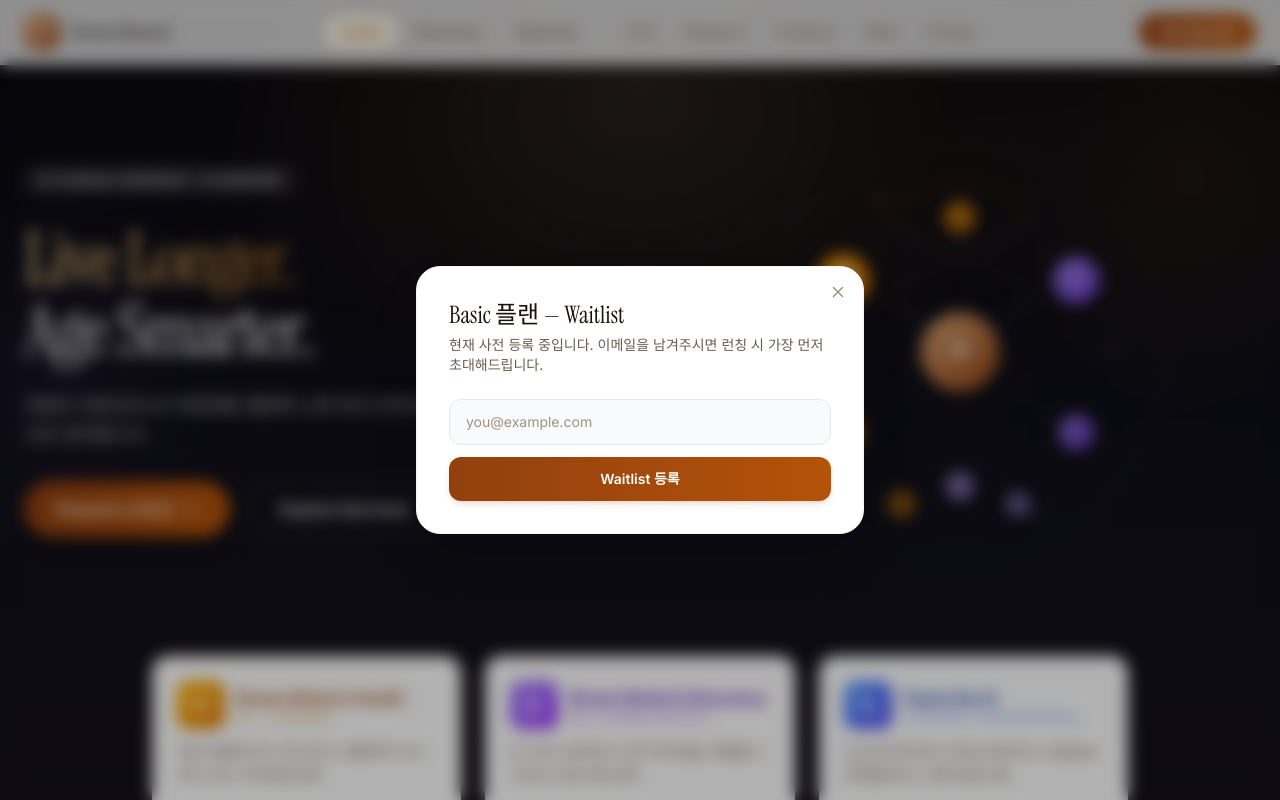
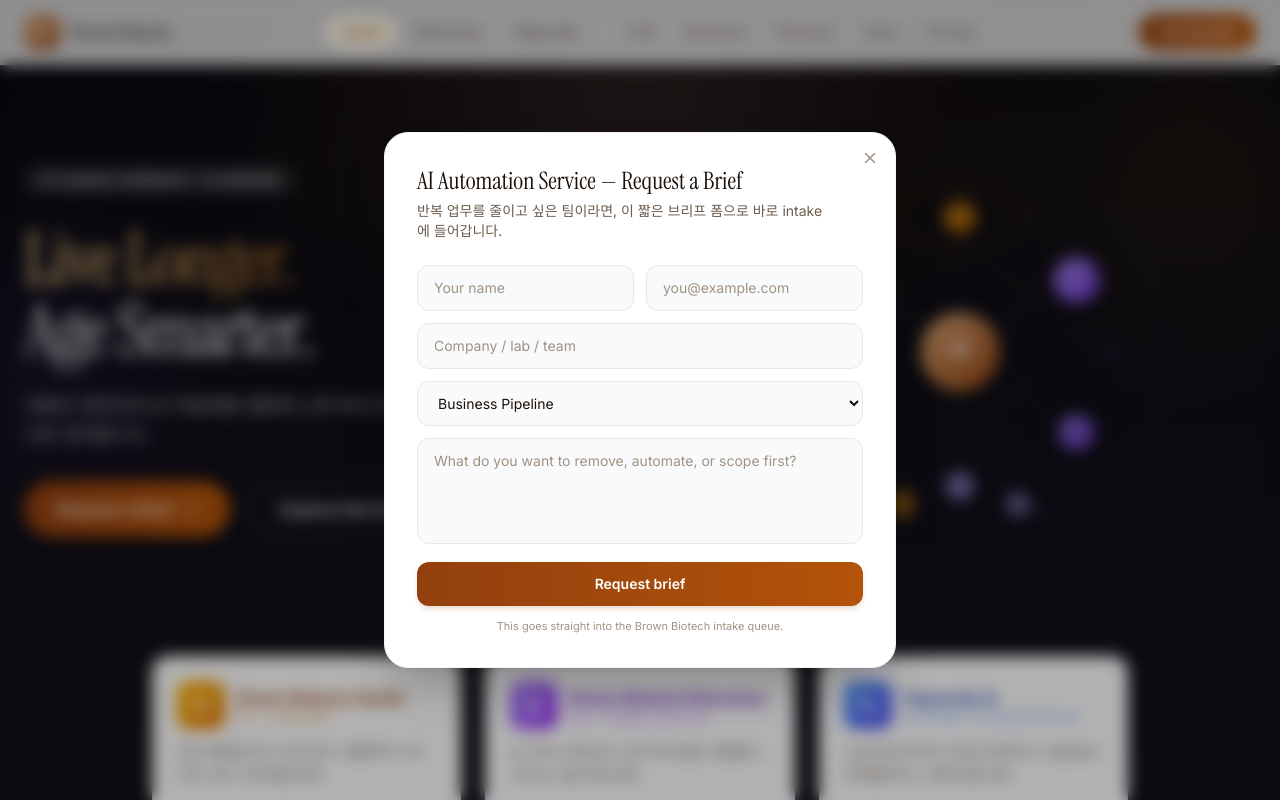
Before and after one commit to ohbryt/brown-ai, a React (Vite) app: page / in a window 1280 px wide. Both pictures are taken after a click on the button "Request a Brief". Shown: the top 800 px of the page. Built offline with nearby package versions, Linux system fonts and the light colour scheme.

Commit message:
Wire website brief intake to Notion

```diff
--- /dev/null
+++ b/api/intake.ts
@@ -0,0 +1,187 @@
+type IntakeBody = {
+  name?: string;
+  email?: string;
+  company?: string;
+  message?: string;
+  source?: string;
+  serviceLane?: string;
+  plan?: string;
+};
+
+const NOTION_VERSION = "2022-06-28";
+const DEFAULT_DB_ID = "201ef22d-4086-47c6-a33d-707150572c05";
+const ALLOWED_LANES = new Set([
+  "ai-automation-service",
+  "business-pipeline",
+  "genox-site",
+  "biostatx",
+  "peptide-service",
+]);
+const ALLOWED_PRIORITIES = new Set(["hot", "warm", "cold"]);
+
+function text(value: unknown) {
+  return typeof value === "string" ? value.trim() : "";
+}
+
+function excerpt(message: string, limit = 180) {
+  const normalized = message.replace(/\s+/g, " ").trim();
+  return normalized.length > limit ? `${normalized.slice(0, limit - 1)}…` : normalized;
+}
+
+function containsAny(haystack: string, needles: string[]) {
+  const lower = haystack.toLowerCase();
+  return needles.some((needle) => lower.includes(needle));
+}
+
+function inferPriority(payload: IntakeBody) {
+  const message = `${text(payload.message)} ${text(payload.plan)} ${text(payload.serviceLane)}`.toLowerCase();
+  if (containsAny(message, ["urgent", "asap", "today", "immediately", "hot"])) return "hot";
+  if (containsAny(message, ["later", "next week", "explore", "maybe", "soon"])) return "cold";
+  return "warm";
+}
+
+function inferOwner(serviceLane: string) {
+  switch (serviceLane) {
+    case "ai-automation-service":
+      return "Founder / Strategy";
+    case "biostatx":
+      return "Founder / Strategy";
+    case "genox-site":
+      return "Research";
+    case "peptide-service":
+      return "Ops";
+    case "business-pipeline":
+    default:
+      return "Founder / Strategy";
+  }
+}
+
+function inferSummary(payload: IntakeBody, serviceLane: string) {
+  const parts = [
+    serviceLane,
+    payload.company?.trim(),
+    payload.name?.trim(),
+    excerpt(payload.message ?? "", 140),
+  ].filter(Boolean);
+  return parts.join(" · ");
+}
+
+function inferNextStep(serviceLane: string, priority: string, message: string) {
+  if (priority === "hot") return "Book a call and confirm the smallest viable next step today.";
+  if (serviceLane === "ai-automation-service") return "Review the workflow, estimate effort, and decide whether to scope a paid proof-of-work.";
+  return "Review the request, confirm fit, and route to the correct owner.";
+}
+
+function humanApprovalNeeded(message: string) {
+  return containsAny(message, ["money", "legal", "contract", "deploy", "deployment", "launch", "medical", "clinical", "claim"]);
+}
+
+export default async function handler(req: any, res: any) {
+  if (req.method !== "POST") {
+    res.setHeader("Allow", "POST");
+    return res.status(405).json({ error: "Method not allowed" });
+  }
+
+  const dbId = process.env.INTAKE_DATABASE_ID || DEFAULT_DB_ID;
+  const notionToken = process.env.NOTION_API_KEY;
+  if (!notionToken) {
+    return res.status(500).json({ error: "NOTION_API_KEY is not configured" });
+  }
+
+  let payload: IntakeBody = {};
+  try {
+    payload = typeof req.body === "string" ? JSON.parse(req.body) : (req.body ?? {});
+  } catch {
+    return res.status(400).json({ error: "Invalid JSON body" });
+  }
+
+  const name = text(payload.name);
+  const email = text(payload.email);
+  const company = text(payload.company);
+  const message = text(payload.message);
+  const source = text(payload.source) || "website";
+  const requestedLane = text(payload.serviceLane);
+  const priority = inferPriority(payload);
+  const serviceLane = ALLOWED_LANES.has(requestedLane) ? requestedLane : "business-pipeline";
+  const owner = inferOwner(serviceLane);
+  const nextStep = inferNextStep(serviceLane, priority, message);
+  const approvalNeeded = humanApprovalNeeded(message);
+  const title = `${serviceLane} inquiry · ${company || name || email || "website"}`;
+
+  const pageBody = {
+    parent: { database_id: dbId },
+    properties: {
+      Name: {
+        title: [{ type: "text", text: { content: title } }],
+      },
+      Contact: {
+        rich_text: [{ type: "text", text: { content: email } }],
+      },
+      Company: {
+        rich_text: [{ type: "text", text: { content: company } }],
+      },
+      Status: {
+        select: { name: "new" },
+      },
+      Priority: {
+        select: { name: ALLOWED_PRIORITIES.has(priority) ? priority : "warm" },
+      },
+      Source: {
+        select: { name: source || "website" },
+      },
+      "Service Lane": {
+        select: { name: serviceLane },
+      },
+      Summary: {
+        rich_text: [{ type: "text", text: { content: inferSummary(payload, serviceLane) } }],
+      },
+      "Next Step": {
+        rich_text: [{ type: "text", text: { content: nextStep } }],
+      },
+      "Approval Needed": {
+        checkbox: approvalNeeded,
+      },
+      Owner: {
+        select: { name: owner },
+      },
+      Date: {
+        date: { start: new Date().toISOString() },
+      },
+    },
+  };
+
+  const notionResp = await fetch("https://api.notion.com/v1/pages", {
+    method: "POST",
+    headers: {
+      Authorization: `Bearer ${notionToken}`,
+      "Notion-Version": NOTION_VERSION,
+      "Content-Type": "application/json",
+    },
+    body: JSON.stringify(pageBody),
+  });
+
+  const textResp = await notionResp.text();
+  if (!notionResp.ok) {
+    return res.status(502).json({
+      error: "Failed to create Notion intake page",
+      details: textResp,
+    });
+  }
+
+  let notionPage: any = {};
+  try {
+    notionPage = JSON.parse(textResp);
+  } catch {
+    notionPage = { raw: textResp };
+  }
+
+  return res.status(200).json({
+    ok: true,
+    id: notionPage.id,
+    url: notionPage.url,
+    serviceLane,
+    priority,
+    owner,
+    approvalNeeded,
+  });
+}
--- a/src/App.tsx
+++ b/src/App.tsx
@@ -495,43 +495,91 @@ function AgentCard({ agent, accentColor }: { agent: Agent; accentColor: string }
    WAITLIST MODAL — light theme
    ═══════════════════════════════════════════ */
 function WaitlistModal({ open, onClose, plan }: { open: boolean; onClose: () => void; plan: string }) {
+  const [name, setName] = useState("");
   const [email, setEmail] = useState("");
+  const [company, setCompany] = useState("");
+  const [serviceLane, setServiceLane] = useState(plan === "ai-automation-service" ? "ai-automation-service" : plan === "discovery" ? "business-pipeline" : "business-pipeline");
+  const [message, setMessage] = useState("");
   const [submitted, setSubmitted] = useState(false);
+  const [submitting, setSubmitting] = useState(false);
+  const [error, setError] = useState("");
   if (!open) return null;
 
-  const handleSubmit = (e: React.FormEvent) => {
+  const modalTitle =
+    plan === "discovery"
+      ? "파트너십 문의"
+      : plan === "ai-automation-service"
+        ? "AI Automation Service — Request a Brief"
+        : `${plan} — Request a Brief`;
+
+  const modalCopy =
+    plan === "discovery"
+      ? "Drug Discovery 파이프라인에 관심이 있으시면 아래 정보를 남겨주세요."
+      : plan === "ai-automation-service"
+        ? "반복 업무를 줄이고 싶은 팀이라면, 이 짧은 브리프 폼으로 바로 intake에 들어갑니다."
+        : "아래 정보를 남겨주시면 필요한 다음 단계를 바로 정리하겠습니다.";
+
+  const handleSubmit = async (e: React.FormEvent) => {
     e.preventDefault();
-    if (!email) return;
+    if (!email || !name) return;
+    setSubmitting(true);
+    setError("");
+    try {
+      const response = await fetch("/api/intake", {
+        method: "POST",
+        headers: { "Content-Type": "application/json" },
+        body: JSON.stringify({
+          name,
+          email,
+          company,
+          message,
+          source: "website",
+          serviceLane,
+          plan,
+        }),
+      });
+      if (!response.ok) {
+        const text = await response.text();
+        throw new Error(text || "Request failed");
+      }
       setSubmitted(true);
+    } catch (err) {
+      setError(err instanceof Error ? err.message : "Failed to submit request.");
+    } finally {
+      setSubmitting(false);
+    }
   };
 
   return (
     <div className="fixed inset-0 z-[100] flex items-center justify-center p-4" onClick={onClose}>
       <div className="absolute inset-0 bg-black/30 backdrop-blur-sm" />
-      <div className="relative bg-white border border-gray-100 rounded-3xl p-8 w-full max-w-md shadow-2xl" onClick={(e) => e.stopPropagation()}>
+      <div className="relative bg-white border border-gray-100 rounded-3xl p-8 w-full max-w-lg shadow-2xl max-h-[90vh] overflow-y-auto" onClick={(e) => e.stopPropagation()}>
         <button onClick={onClose} className="absolute top-4 right-4 text-text-muted hover:text-text-primary transition"><X size={18} /></button>
         {submitted ? (
           <div className="text-center py-6">
             <div className="w-16 h-16 rounded-full bg-amber-50 flex items-center justify-center mx-auto mb-4">
               <Check size={28} className="text-amber-600" />
             </div>
-            <h3 className="text-xl font-bold mb-2">Waitlist 등록 완료!</h3>
-            <p className="text-sm text-text-secondary mb-1">{email}</p>
-            <p className="text-xs text-text-muted">런칭 시 가장 먼저 알려드리겠습니다.</p>
+            <h3 className="text-xl font-bold mb-2">Request received</h3>
+            <p className="text-sm text-text-secondary mb-1">{name}</p>
+            <p className="text-xs text-text-muted">We’ve placed this into the Brown Biotech intake queue.</p>
           </div>
         ) : (
           <>
-            <div className="mb-6">
-              <h3 className="heading-serif text-2xl mb-1">
-                {plan === "discovery" ? "파트너십 문의" : `${plan} 플랜 — Waitlist`}
-              </h3>
-              <p className="text-sm text-text-secondary">
-                {plan === "discovery"
-                  ? "Drug Discovery 파이프라인에 관심이 있으시면 이메일을 남겨주세요."
-                  : "현재 사전 등록 중입니다. 이메일을 남겨주시면 런칭 시 가장 먼저 초대해드립니다."}
-              </p>
+            <div className="mb-6 pr-8">
+              <h3 className="heading-serif text-2xl mb-1">{modalTitle}</h3>
+              <p className="text-sm text-text-secondary">{modalCopy}</p>
             </div>
             <form onSubmit={handleSubmit} className="space-y-3">
+              <div className="grid sm:grid-cols-2 gap-3">
+                <input
+                  type="text"
+                  required
+                  placeholder="Your name"
+                  value={name}
+                  onChange={(e) => setName(e.target.value)}
+                  className="w-full px-4 py-3 rounded-xl bg-gray-50 border border-gray-200 text-text-primary placeholder:text-text-muted text-sm focus:outline-none focus:ring-2 focus:ring-amber-500/30 focus:border-amber-500 transition"
+                />
                 <input
                   type="email"
                   required
@@ -540,9 +588,37 @@ function WaitlistModal({ open, onClose, plan }: { open: boolean; onClose: () =>
                   onChange={(e) => setEmail(e.target.value)}
                   className="w-full px-4 py-3 rounded-xl bg-gray-50 border border-gray-200 text-text-primary placeholder:text-text-muted text-sm focus:outline-none focus:ring-2 focus:ring-amber-500/30 focus:border-amber-500 transition"
                 />
-              <button type="submit" className="w-full py-3 rounded-xl bg-gradient-to-r from-brand to-accent text-white font-semibold text-sm shadow-md shadow-brand/15 hover:shadow-lg hover:shadow-brand/25 transition">
-                {plan === "discovery" ? "문의하기" : "Waitlist 등록"}
+              </div>
+              <input
+                type="text"
+                placeholder="Company / lab / team"
+                value={company}
+                onChange={(e) => setCompany(e.target.value)}
+                className="w-full px-4 py-3 rounded-xl bg-gray-50 border border-gray-200 text-text-primary placeholder:text-text-muted text-sm focus:outline-none focus:ring-2 focus:ring-amber-500/30 focus:border-amber-500 transition"
+              />
+              <select
+                value={serviceLane}
+                onChange={(e) => setServiceLane(e.target.value)}
+                className="w-full px-4 py-3 rounded-xl bg-gray-50 border border-gray-200 text-text-primary text-sm focus:outline-none focus:ring-2 focus:ring-amber-500/30 focus:border-amber-500 transition"
+              >
+                <option value="ai-automation-service">AI Automation Service</option>
+                <option value="business-pipeline">Business Pipeline</option>
+                <option value="genox-site">Genox Site</option>
+                <option value="biostatx">BioStatX</option>
+                <option value="peptide-service">Peptide Service</option>
+              </select>
+              <textarea
+                rows={4}
+                placeholder="What do you want to remove, automate, or scope first?"
+                value={message}
+                onChange={(e) => setMessage(e.target.value)}
+                className="w-full px-4 py-3 rounded-xl bg-gray-50 border border-gray-200 text-text-primary placeholder:text-text-muted text-sm focus:outline-none focus:ring-2 focus:ring-amber-500/30 focus:border-amber-500 transition resize-none"
+              />
+              {error && <p className="text-sm text-red-600">{error}</p>}
+              <button type="submit" disabled={submitting} className="w-full py-3 rounded-xl bg-gradient-to-r from-brand to-accent text-white font-semibold text-sm shadow-md shadow-brand/15 hover:shadow-lg hover:shadow-brand/25 transition disabled:opacity-60 disabled:cursor-not-allowed">
+                {submitting ? "Sending..." : plan === "discovery" ? "Send inquiry" : "Request brief"}
               </button>
+              <p className="text-[11px] text-text-muted text-center">This goes straight into the Brown Biotech intake queue.</p>
             </form>
           </>
         )}
@@ -594,7 +670,7 @@ export function App() {
             <a href="#team" className="px-3 py-1.5 text-text-secondary hover:text-text-primary transition">Team</a>
             <a href="#pricing" className="px-3 py-1.5 text-text-secondary hover:text-text-primary transition">Pricing</a>
           </div>
-          <button onClick={() => openWaitlist("Basic")} className="hidden sm:inline-flex items-center gap-2 px-5 py-2 rounded-full bg-gradient-to-r from-brand to-accent text-white text-sm font-semibold shadow-sm shadow-brand/10 hover:shadow-md hover:shadow-brand/20 transition">
+          <button onClick={() => openWaitlist("ai-automation-service")} className="hidden sm:inline-flex items-center gap-2 px-5 py-2 rounded-full bg-gradient-to-r from-brand to-accent text-white text-sm font-semibold shadow-sm shadow-brand/10 hover:shadow-md hover:shadow-brand/20 transition">
             Get Started
           </button>
         </div>
@@ -626,7 +702,7 @@ export function App() {
             </p>
 
             <div className="flex flex-col sm:flex-row gap-3 sm:gap-4">
-              <button onClick={() => openWaitlist("Basic")} className="group inline-flex items-center justify-center gap-2 px-6 sm:px-8 py-3.5 rounded-full bg-gradient-to-r from-brand to-accent text-white font-semibold shadow-lg shadow-black/20 hover:shadow-xl hover:shadow-black/30 transition-all w-full sm:w-auto">
+              <button onClick={() => openWaitlist("ai-automation-service")} className="group inline-flex items-center justify-center gap-2 px-6 sm:px-8 py-3.5 rounded-full bg-gradient-to-r from-brand to-accent text-white font-semibold shadow-lg shadow-black/20 hover:shadow-xl hover:shadow-black/30 transition-all w-full sm:w-auto">
                 Request a Brief <ArrowRight size={16} className="group-hover:translate-x-1 transition-transform" />
               </button>
               <a href="#bu-section" className="inline-flex items-center justify-center gap-2 px-6 sm:px-8 py-3.5 rounded-full border-2 border-white/15 text-white font-semibold hover:bg-white/5 transition w-full sm:w-auto">
```
Lines whose indentation alone changed are shown as unchanged.
